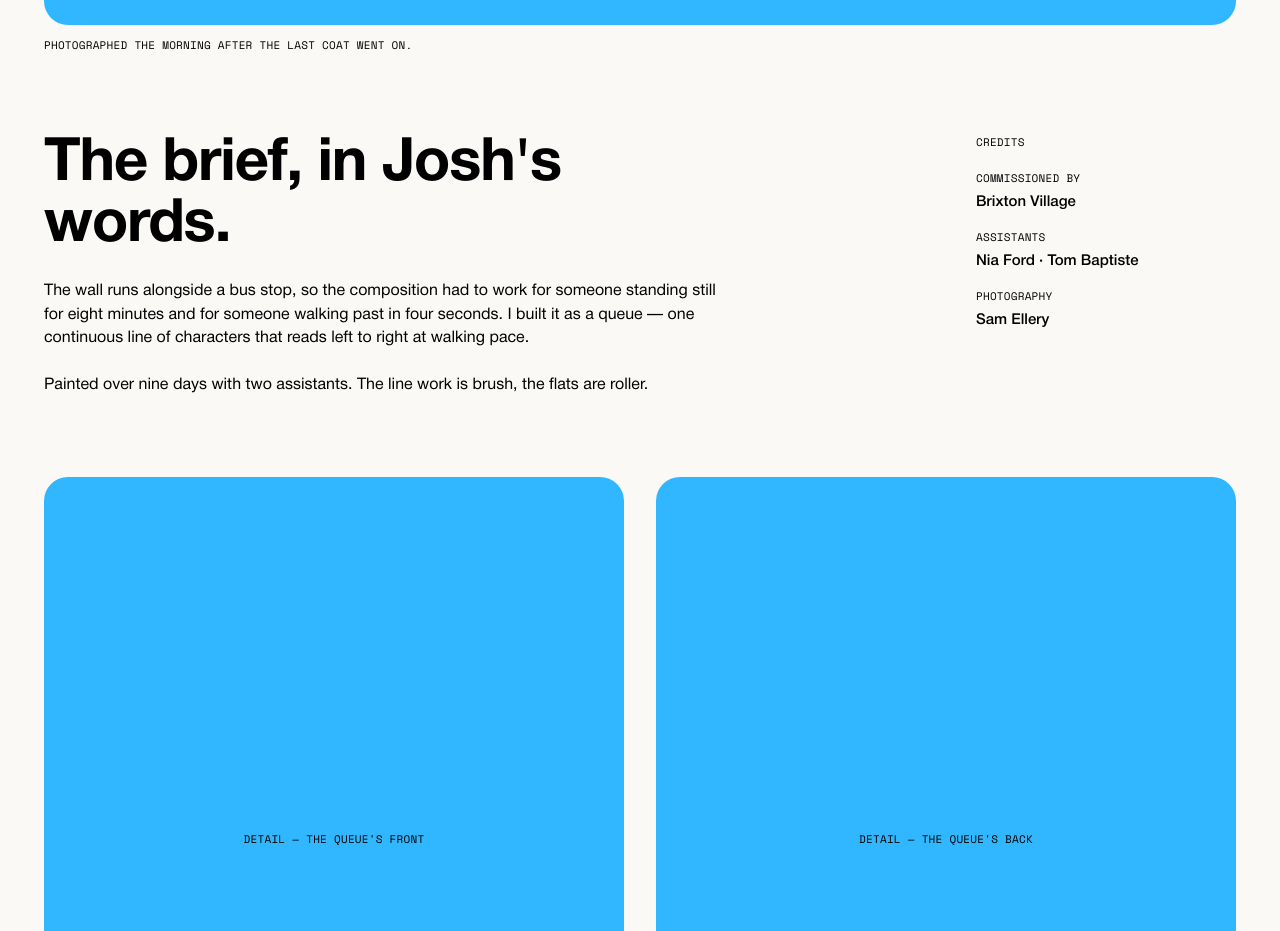
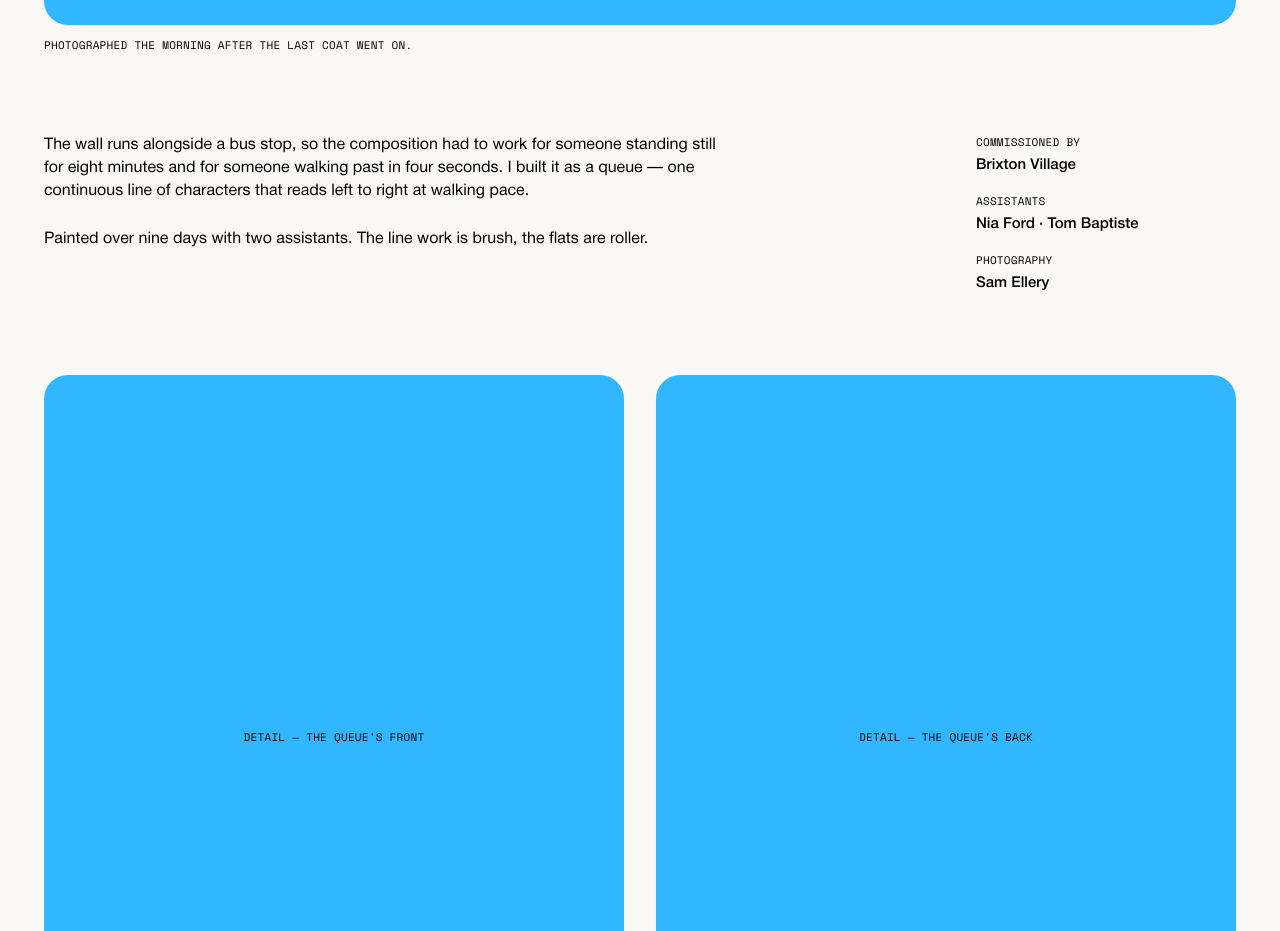
Before and after one commit to jshmck/josh-mckenna-portfolio, a Next.js app: page /work/brixton-wall in a window 1280 px wide. Shown: the part 1369-2300 px from the top of the page. Built offline with nearby package versions, Linux system fonts and the light colour scheme.

Commit message:
style(work): drop the 'brief in Josh's words' and 'Credits' labels
Sitewide — every project page loses these two headings, content
underneath (brief paragraphs, credit list) is unchanged.

```diff
--- a/app/work/[slug]/page.tsx
+++ b/app/work/[slug]/page.tsx
@@ -132,11 +132,11 @@ export default async function ProjectPage({
       {/* Write-up + sticky credits */}
       <div className="mx-auto grid max-w-frame gap-14 px-6 py-20 md:grid-cols-[1fr_260px] md:px-gutter">
         <div className="max-w-2xl">
-          <h2 className="type-heading text-ink">
-            The brief, in Josh&apos;s words.
-          </h2>
           {project.brief.map((paragraph, index) => (
-            <p key={index} className="type-lede mt-6 text-ink-muted">
+            <p
+              key={index}
+              className={`type-lede text-ink-muted ${index > 0 ? "mt-6" : ""}`}
+            >
               {paragraph}
             </p>
           ))}
@@ -144,8 +144,7 @@ export default async function ProjectPage({
 
         {/* Pins while the write-up scrolls past, per the wireframe. */}
         <aside className="h-fit md:sticky md:top-[112px]">
-          <h3 className="type-label text-ink">Credits</h3>
-          <dl className="mt-5 space-y-4">
+          <dl className="space-y-4">
             {project.credits.map((credit) => (
               <div key={credit.role}>
                 <dt className="type-label text-ink-muted">{credit.role}</dt>
```
